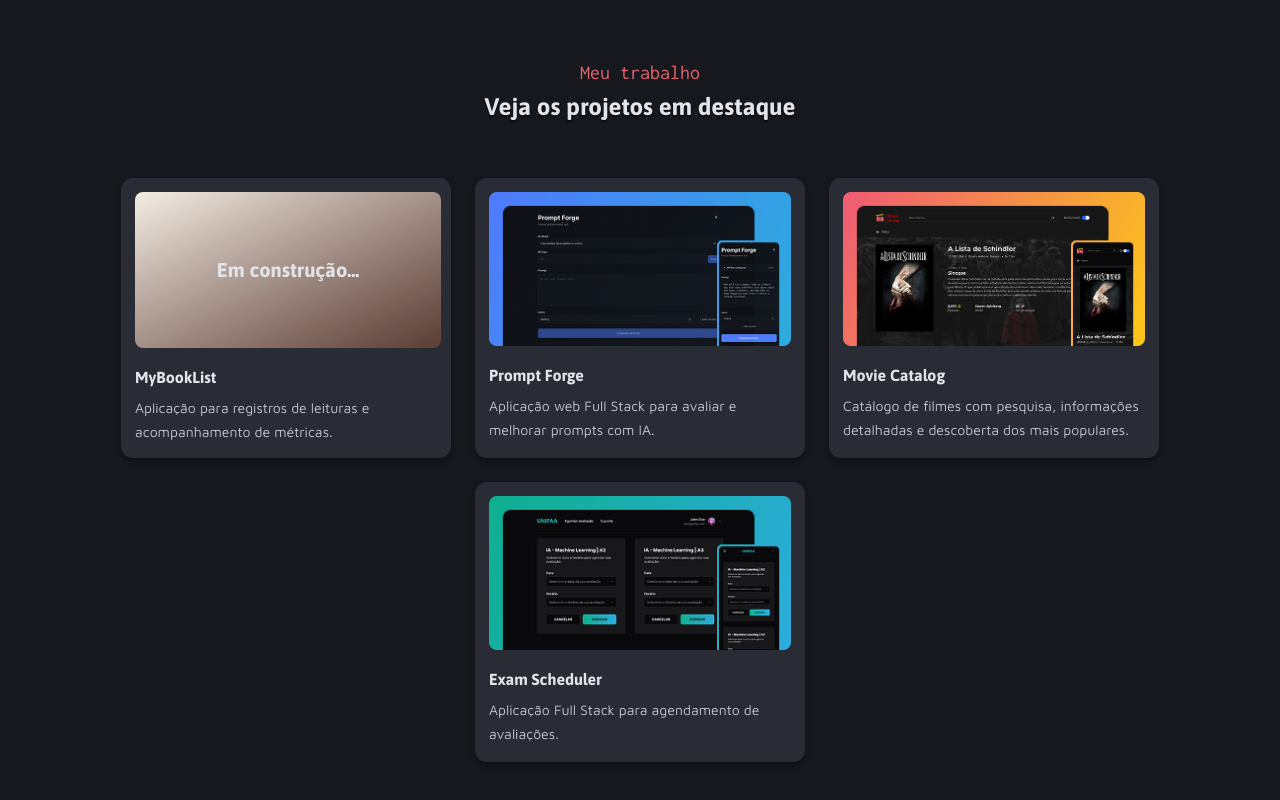
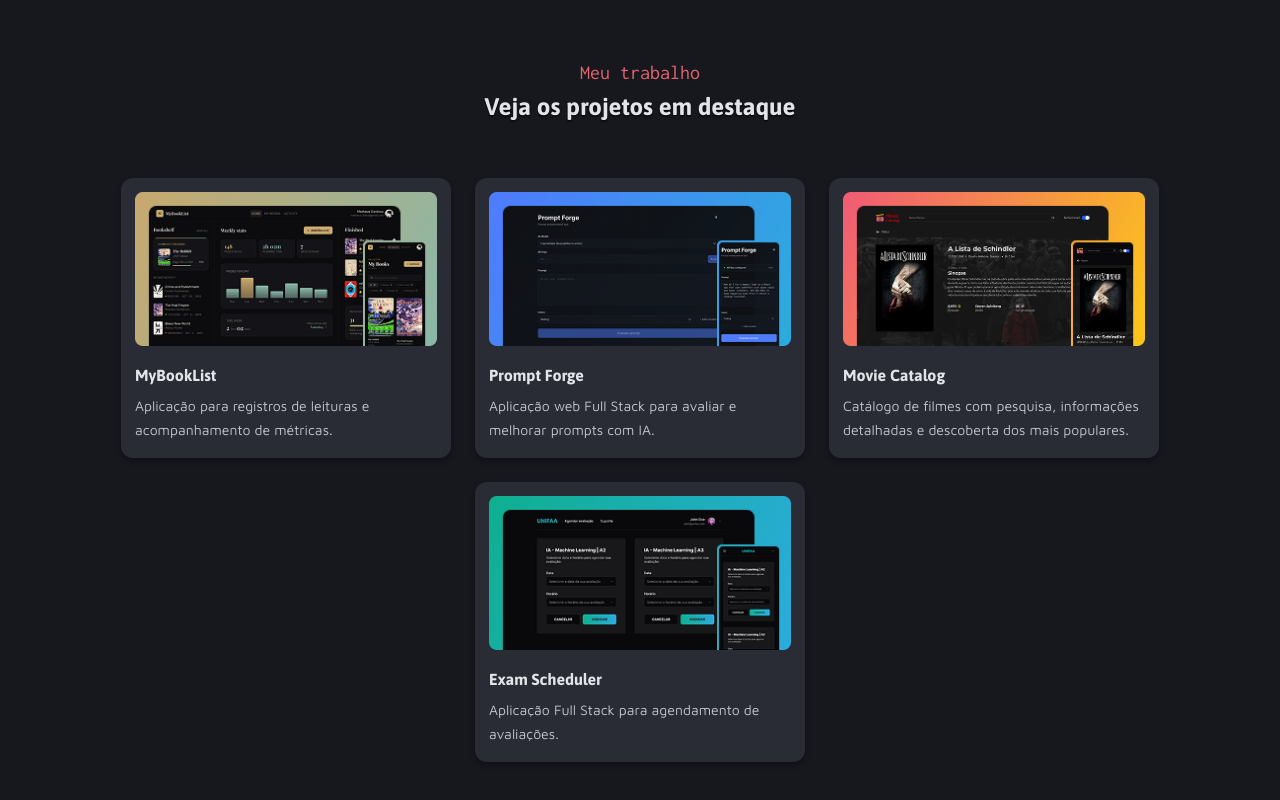
Before and after one commit to matheusc1/portfolio, a React (Vite) app: page / in a window 1280 px wide. Shown: the part 1070-1870 px from the top of the page. Built offline with nearby package versions, Linux system fonts and the light colour scheme.

Commit message:
feat: add MyBookList project card

```diff
--- a/src/components/projects.tsx
+++ b/src/components/projects.tsx
@@ -25,11 +25,10 @@ export function Projects() {
             to="/my-book-list"
             className="w-[330px] h-[280px] bg-gray-400 border-2 border-transparent p-3 rounded-xl space-y-5 cursor-pointer shadow-md shadow-black/25 hover:border-gray-300"
           >
-            <div className="bg-gradient-to-br from-[#F4EDE4] to-[#5A3E36] w-[306px] h-[156px] rounded-lg flex items-center justify-center">
-              <span className="text-xl font-title leading-title text-gray-100 text-center">
-                Em construção...
-              </span>
-            </div>
+            <img
+              src={`${import.meta.env.BASE_URL}mybooklist.png`}
+              alt="MyBookList card"
+            />
             <div className="space-y-2">
               <p className="font-title leading-title text-gray-100">
                 MyBookList
```
Also changed, not shown: public/mybooklist.png (added).
